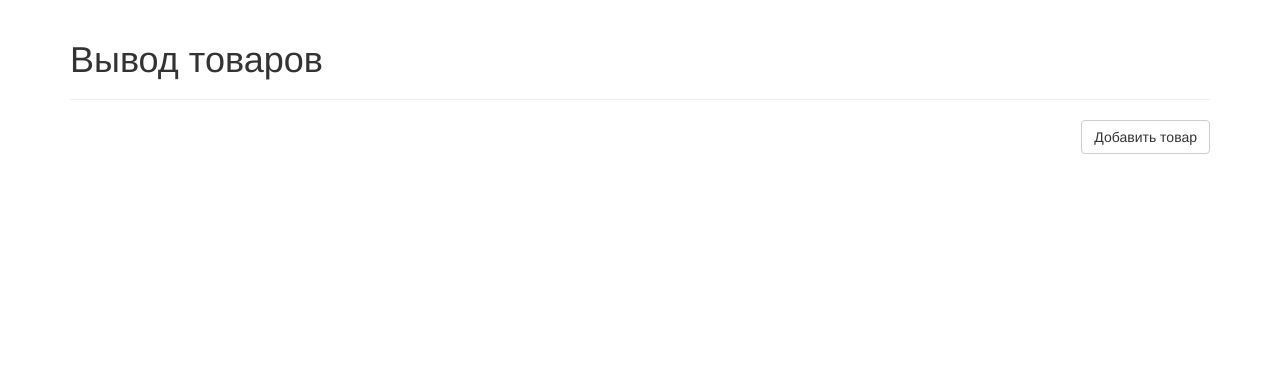
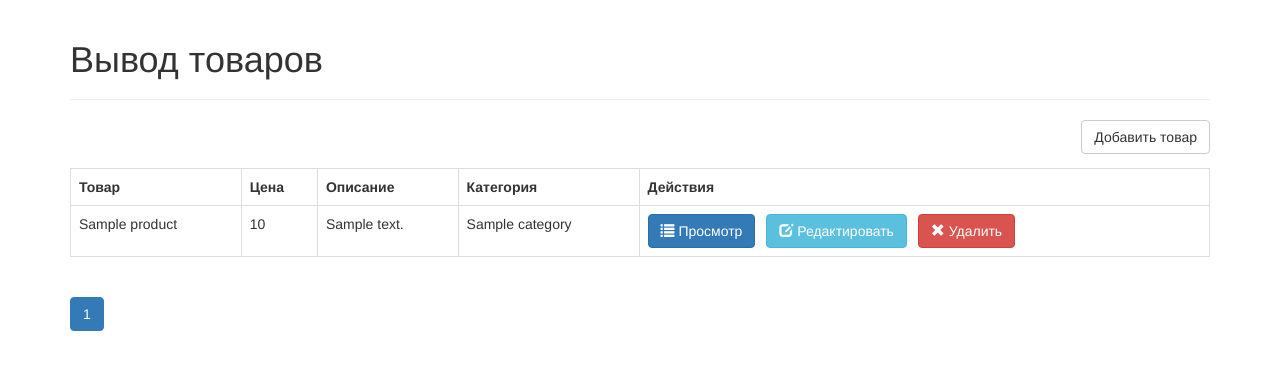
Before and after one commit to AlexeiKonev/phpcatalog, a PHP site: page / in a window 1280 px wide. Shown: the top 370 px of the page. Run offline with PHP 8.4, Linux system fonts and the light colour scheme; tables that the repository leaves empty or names only in its code hold one stand-in row (values such as "Sample post").

Commit message:
пагинация

```diff
--- a/index.php
+++ b/index.php
@@ -1,5 +1,30 @@
 <?php
+// страница, указанная в параметре URL, страница по умолчанию - 1
+$page = isset($_GET["page"]) ? $_GET["page"] : 1;
 
+// устанавливаем ограничение количества записей на странице
+$records_per_page = 5;
+
+// подсчитываем лимит запроса
+$from_record_num = ($records_per_page * $page) - $records_per_page;
+
+// здесь будет получение товаров из БД
+
+// включаем соединение с БД и файлы с объектами
+include_once "config/database.php";
+include_once "objects/product.php";
+include_once "objects/category.php";
+
+// создаём экземпляры классов БД и объектов
+$database = new Database();
+$db = $database->getConnection();
+
+$product = new Product($db);
+$category = new Category($db);
+
+// запрос товаров
+$stmt = $product->readAll($from_record_num, $records_per_page);
+$num = $stmt->rowCount();
 // установка заголовка страницы
 $page_title = "Вывод товаров";
 
@@ -9,6 +34,66 @@ require_once "layout_header.php";
     <div class="right-button-margin">
         <a href="create_product.php" class="btn btn-default pull-right">Добавить товар</a>
     </div>
+<?php
+// отображаем товары, если они есть
+if ($num > 0) {
 
+    echo "<table class='table table-hover table-responsive table-bordered'>";
+    echo "<tr>";
+    echo "<th>Товар</th>";
+    echo "<th>Цена</th>";
+    echo "<th>Описание</th>";
+    echo "<th>Категория</th>";
+    echo "<th>Действия</th>";
+    echo "</tr>";
+
+    while ($row = $stmt->fetch(PDO::FETCH_ASSOC)) {
+
+        extract($row);
+
+        echo "<tr>";
+        echo "<td>{$name}</td>";
+        echo "<td>{$price}</td>";
+        echo "<td>{$description}</td>";
+        echo "<td>";
+        $category->id = $category_id;
+        $category->readName();
+        echo $category->name;
+        echo "</td>";
+
+        echo "<td>";
+        // ссылки/кнопки для просмотра, редактирования и удаления товара
+        echo "<a href='read_product.php?id={$id}' class='btn btn-primary left-margin'>
+    <span class='glyphicon glyphicon-list'></span> Просмотр
+</a>
+
+<a href='update_product.php?id={$id}' class='btn btn-info left-margin'>
+    <span class='glyphicon glyphicon-edit'></span> Редактировать
+</a>
+
+<a delete-id='{$id}' class='btn btn-danger delete-object'>
+    <span class='glyphicon glyphicon-remove'></span> Удалить
+</a>";
+        echo "</td>";
+
+        echo "</tr>";
+
+    }
+
+    echo "</table>";
+
+    // страница, на которой используется пагинация
+    $page_url = "index.php?";
+
+// подсчёт всех товаров в базе данных, чтобы подсчитать общее количество страниц
+    $total_rows = $product->countAll();
+
+// пагинация
+    include_once "paging.php";
+} // сообщим пользователю, что товаров нет
+else {
+    echo "<div class='alert alert-info'>Товары не найдены.</div>";
+}
+?>
 <?php // подвал
 require_once "layout_footer.php";
--- a/objects/product.php
+++ b/objects/product.php
@@ -53,4 +53,35 @@ class Product
             return false;
         }
     }
+    // метод для получения товаров
+    function readAll($from_record_num, $records_per_page)
+    {
+        // запрос MySQL
+        $query = "SELECT
+                id, name, description, price, category_id
+            FROM
+                " . $this->table_name . "
+            ORDER BY
+                name ASC
+            LIMIT
+                {$from_record_num}, {$records_per_page}";
+
+        $stmt = $this->conn->prepare($query);
+        $stmt->execute();
+
+        return $stmt;
+    }
+    // используется для пагинации товаров
+    public function countAll()
+    {
+        // запрос MySQL
+        $query = "SELECT id FROM " . $this->table_name . "";
+
+        $stmt = $this->conn->prepare($query);
+        $stmt->execute();
+
+        $num = $stmt->rowCount();
+
+        return $num;
+    }
 }
--- /dev/null
+++ b/paging.php
@@ -0,0 +1,46 @@
+<?php
+
+echo "<ul class='pagination'>";
+
+// ссылка для первой страницы
+if ($page > 1) {
+    echo "<li><a href='{$page_url}' title='Переход к первой странице'>";
+    echo "Первая";
+    echo "</a></li>";
+}
+
+// подсчёт общего количества страниц
+$total_pages = ceil($total_rows / $records_per_page);
+
+// диапазон ссылок для отображения
+$range = 2;
+
+// отображать ссылки на «диапазон страниц» вокруг «текущей страницы»
+$initial_num = $page - $range;
+$condition_limit_num = ($page + $range) + 1;
+
+for ($x = $initial_num; $x < $condition_limit_num; $x++) {
+
+    // убедимся, что "$x больше 0" и "меньше или равно $total_pages"
+    if (($x > 0) && ($x <= $total_pages)) {
+
+        // текущая страница
+        if ($x == $page) {
+            echo "<li class='active'><a href='#'>$x <span class='sr-only'>(current)</span></a></li>";
+        }
+
+        // НЕ текущая страница
+        else {
+            echo "<li><a href='{$page_url}page=$x'>$x</a></li>";
+        }
+    }
+}
+
+// ссылка на последнюю страницу
+if ($page < $total_pages) {
+    echo "<li><a href='{$page_url}page={$total_pages}' title='Переход к последней странице'>";
+    echo "Последняя";
+    echo "</a></li>";
+}
+
+echo "</ul>";
```
